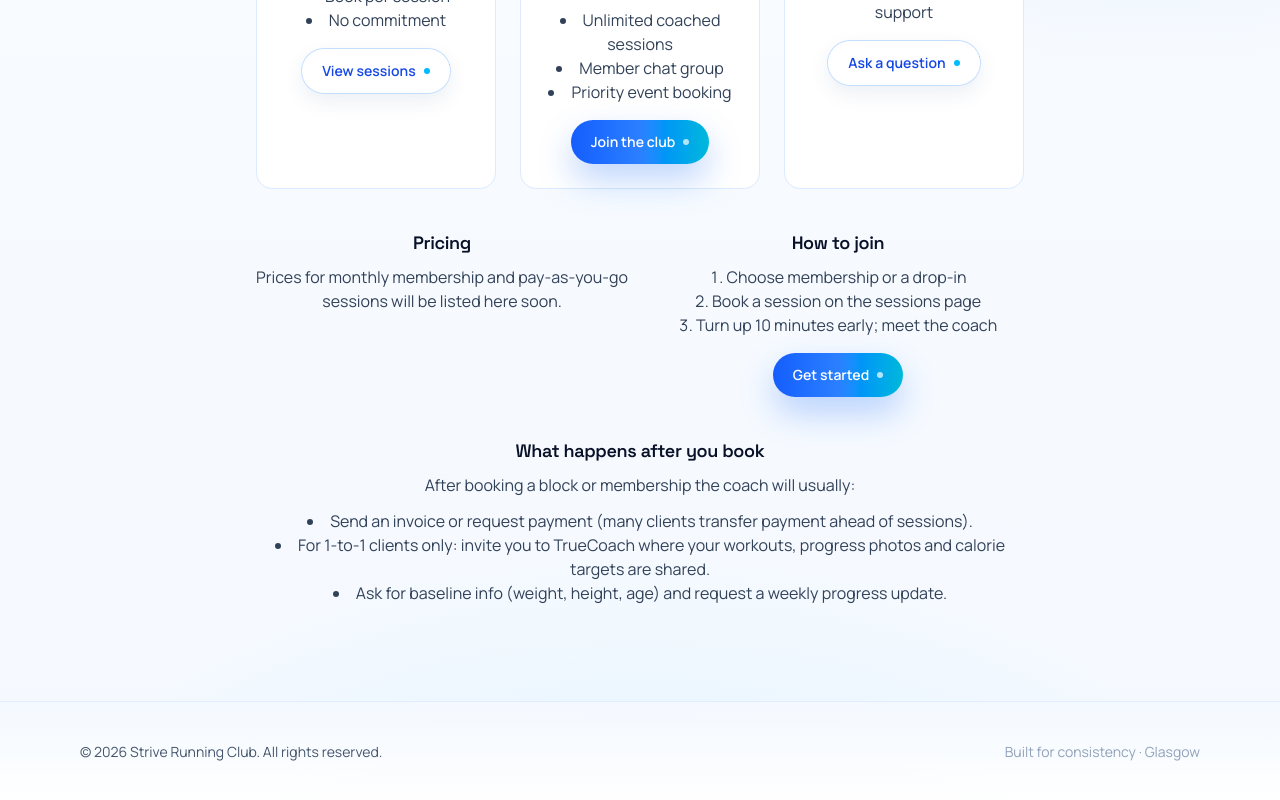
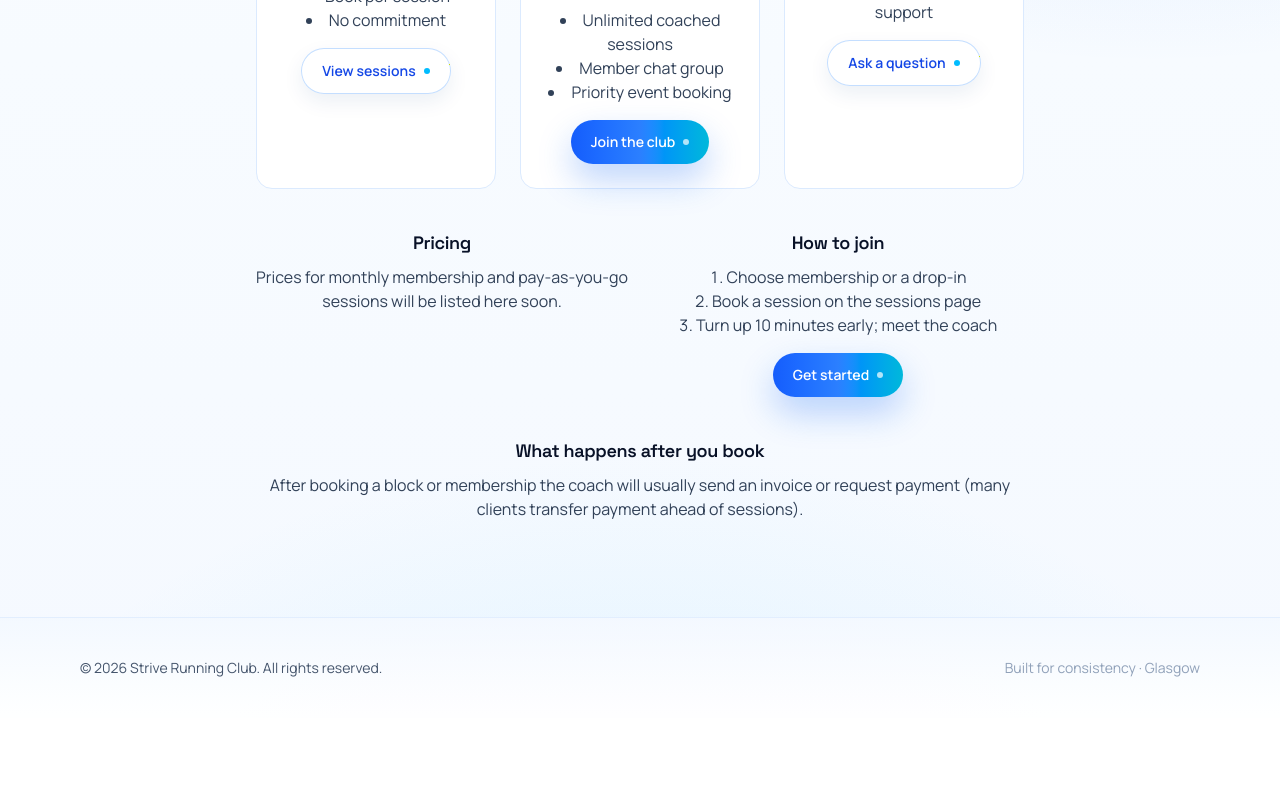
Before and after one commit to mbinnie123/strive-running-club, a Next.js app: page /membership in a window 1280 px wide. Shown: the part 424-1224 px from the top of the page. After the commit the page ends 1142 px from the top, so only its background shows below. Built offline with nearby package versions, Linux system fonts and the light colour scheme.

Commit message:
content: simplify 'what happens after you book' on membership page

```diff
--- a/app/membership/page.tsx
+++ b/app/membership/page.tsx
@@ -78,12 +78,9 @@ export default function MembershipPage() {
 
         <div className="mt-10">
           <h3 className="text-lg font-semibold">What happens after you book</h3>
-          <p className="mt-2 text-slate-700">After booking a block or membership the coach will usually:</p>
-          <ul className="mt-3 list-inside list-disc text-slate-700">
-            <li>Send an invoice or request payment (many clients transfer payment ahead of sessions).</li>
-            <li>For 1-to-1 clients only: invite you to TrueCoach where your workouts, progress photos and calorie targets are shared.</li>
-            <li>Ask for baseline info (weight, height, age) and request a weekly progress update.</li>
-          </ul>
+          <p className="mt-2 text-slate-700">
+            After booking a block or membership the coach will usually send an invoice or request payment (many clients transfer payment ahead of sessions).
+          </p>
         </div>
         </div>
       </Container>
```
